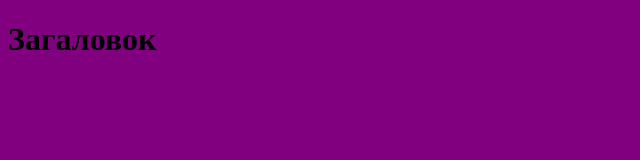
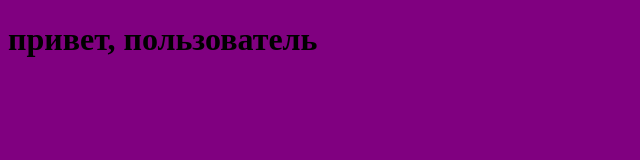
Before and after one commit to DolgopiatovaO/smart, a plain HTML site: page index.html in a window 1280 px wide. Shown: the whole page, without its empty margins (0-640 px from the left). Drawn offline with Linux system fonts and the light colour scheme.

Commit message:
добавили заголовок

```diff
--- a/index.html
+++ b/index.html
@@ -8,8 +8,7 @@
     <title>Document</title>
 </head>
 <body>
-    <h1>Загаловок
-
+    <h1>привет, пользователь
     </h1>
 </body>
 </html>
```
